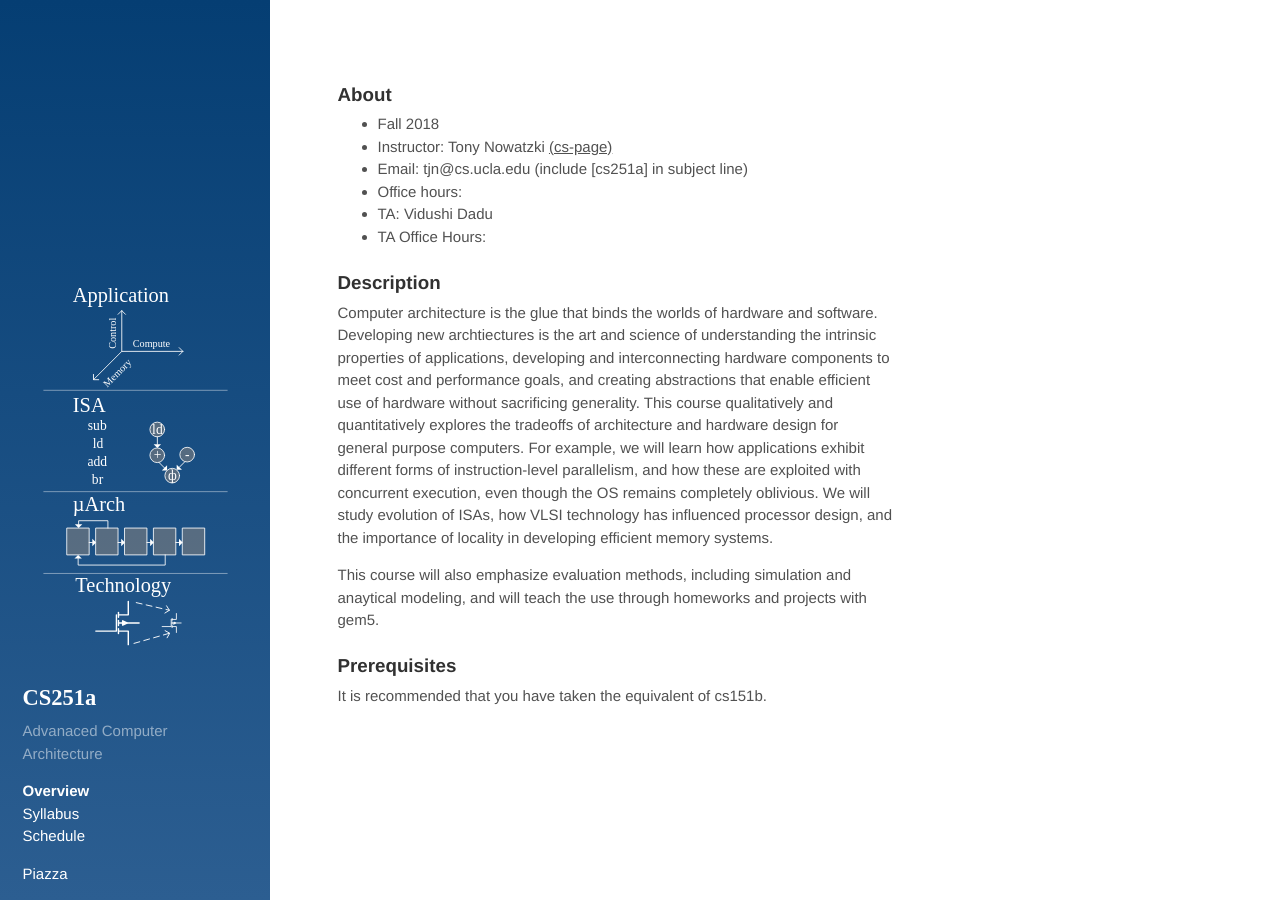
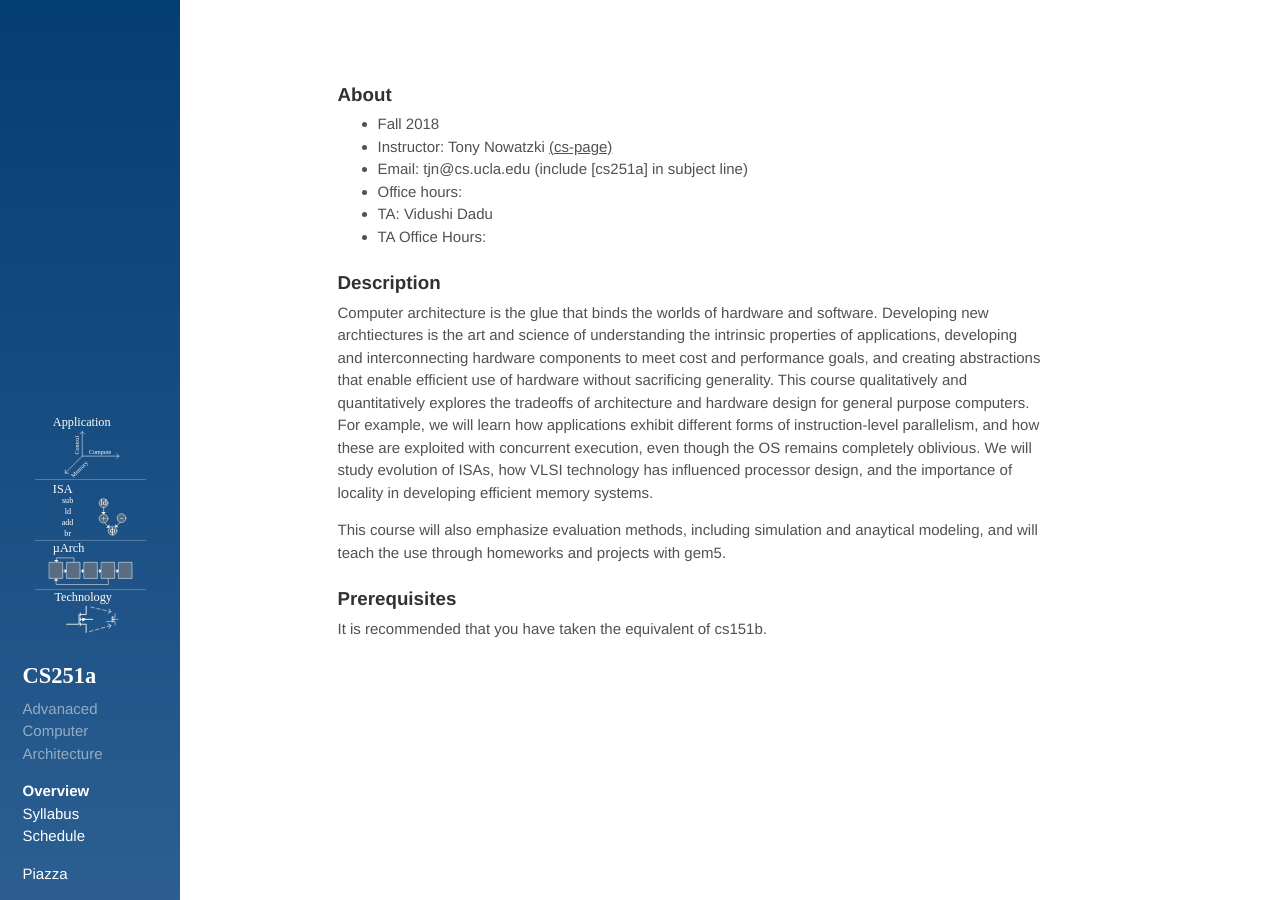
Before and after one commit to PolyArch/cs259, a Jekyll site: the page built from index.md, in a window 1280 px wide. Built offline with Jekyll 4.4.1, drawn with Linux system fonts in a browser that asks for light colours.

Commit message:
css play with

```diff
--- a/public/css/hyde.css
+++ b/public/css/hyde.css
@@ -66,7 +66,7 @@ html {
     top: 0;
     left: 0;
     bottom: 0;
-    width: 18rem;
+    width: 12rem;
     text-align: left;
   }
 }
@@ -129,7 +129,7 @@ a.sidebar-nav-item:focus {
 
 @media (min-width: 48rem) {
   .content {
-    max-width: 38rem;
+    max-width: 48rem;
     margin-left: 20rem;
     margin-right: 2rem;
   }
--- a/public/css/poole.css
+++ b/public/css/poole.css
@@ -54,7 +54,7 @@ html {
 }
 @media (min-width: 38rem) {
   html {
-    font-size: 14px;
+    font-size: 13px;
   }
 }
 
```
